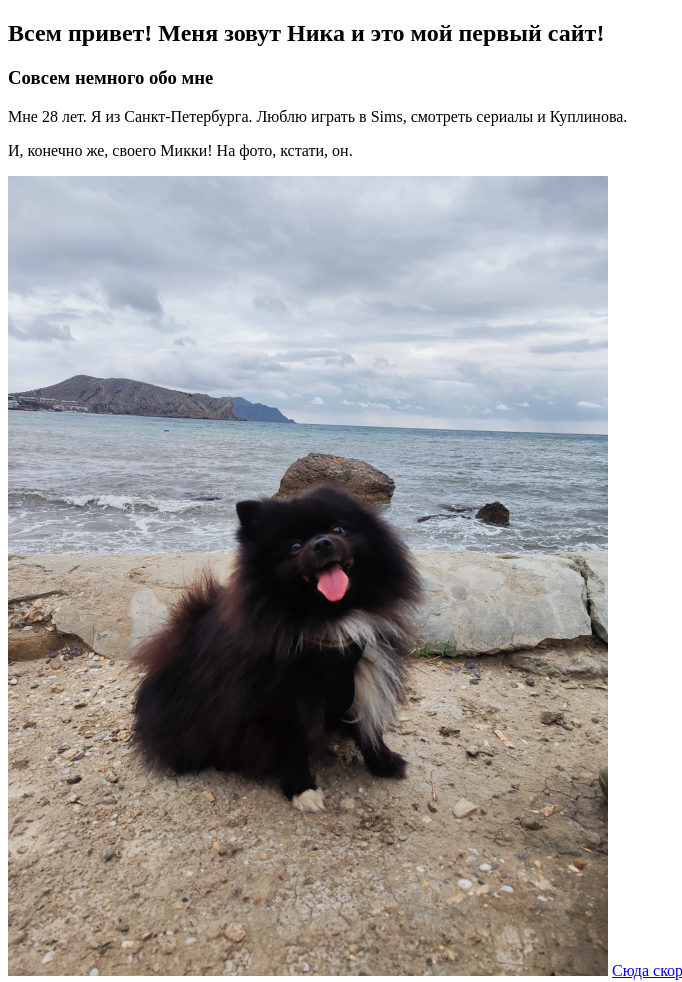
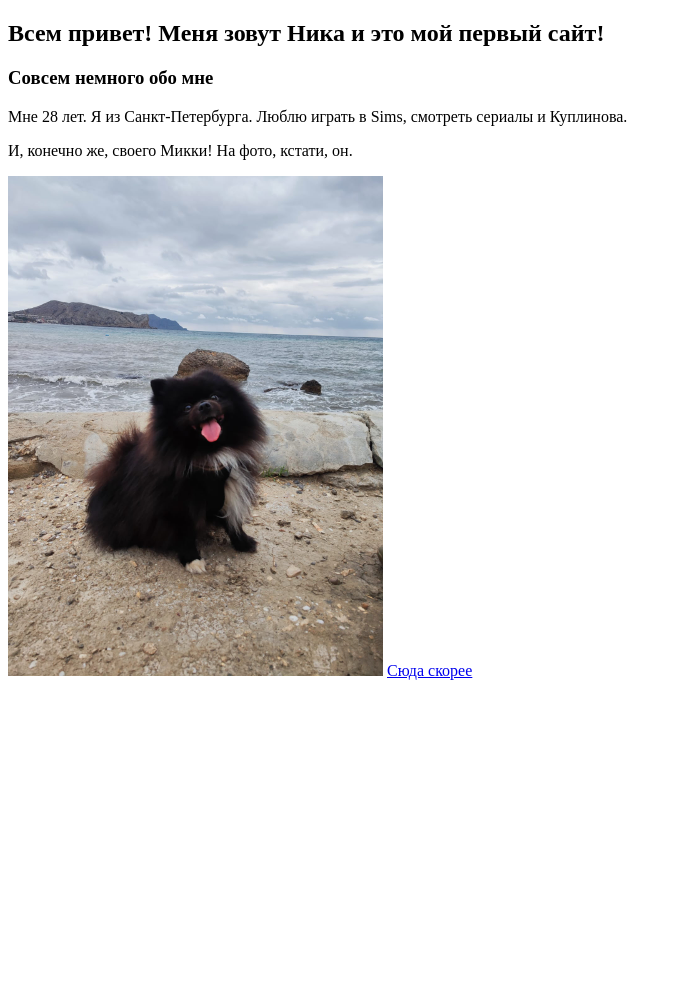
Before and after one commit to NikkiSunny/practice1, a plain HTML site: page index.html in a window 1280 px wide. Shown: the whole page, without its empty margins (0-682 px from the left). After the commit the page ends 800 px from the top, so only its background shows below. Drawn offline with Linux system fonts and the light colour scheme.

Commit message:
Update index.html

```diff
--- a/index.html
+++ b/index.html
@@ -11,7 +11,7 @@
     <h3> Совсем немного обо мне</h3>
     <span>Мне 28 лет. Я из Санкт-Петербурга. Люблю играть в Sims, смотреть сериалы и Куплинова.</span>
     <p>И, конечно же, своего Микки! На фото, кстати, он.</p>
-    <img src="1.jpg" height="800px">
+    <img src="1.jpg" height="500px">
 
     <a href="https://travel.yandex.ru/journal/polnyy-chek-list-po-dostoprimechatelnostyam-sanktpeterburga/"> Сюда скорее</a>
 </body>
```
